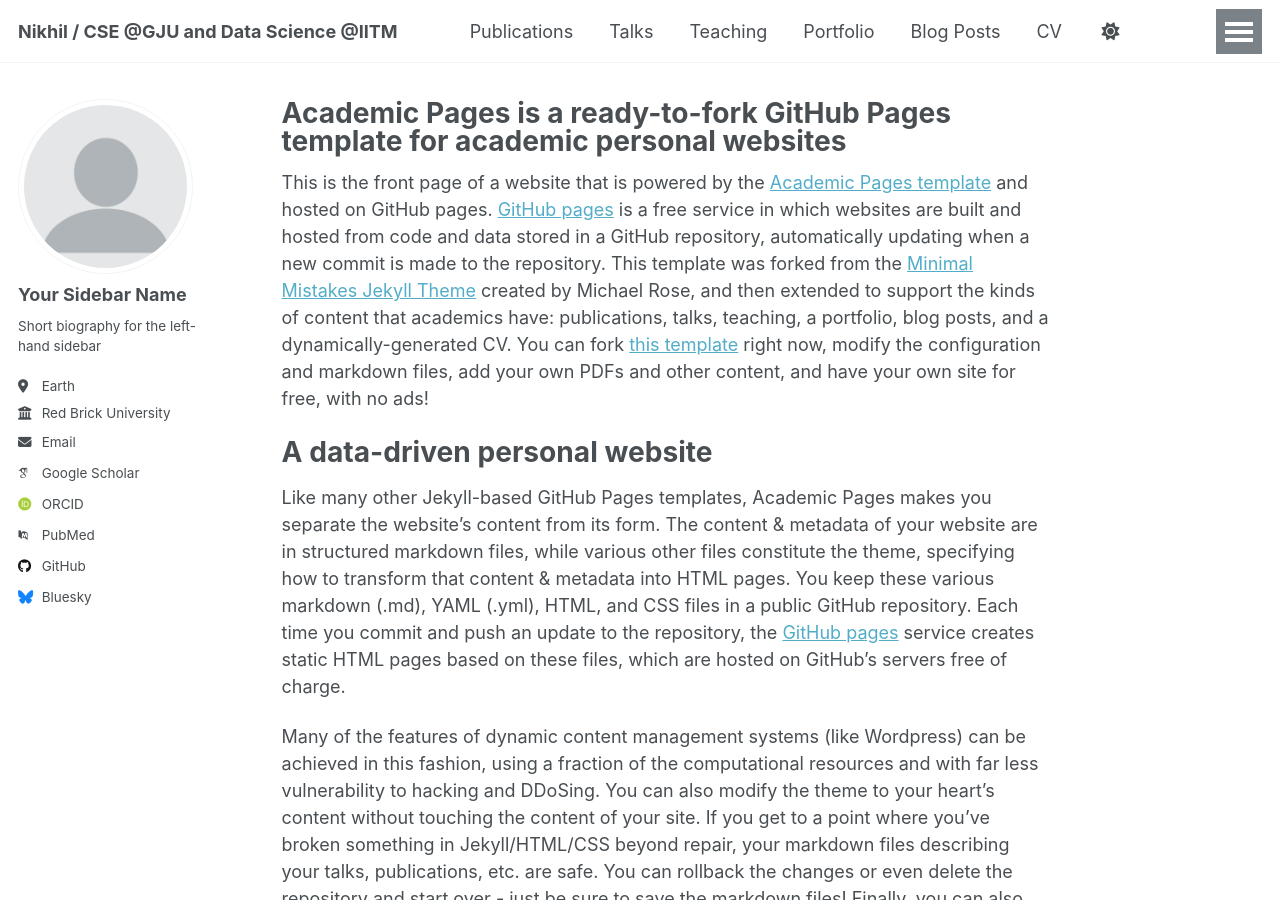
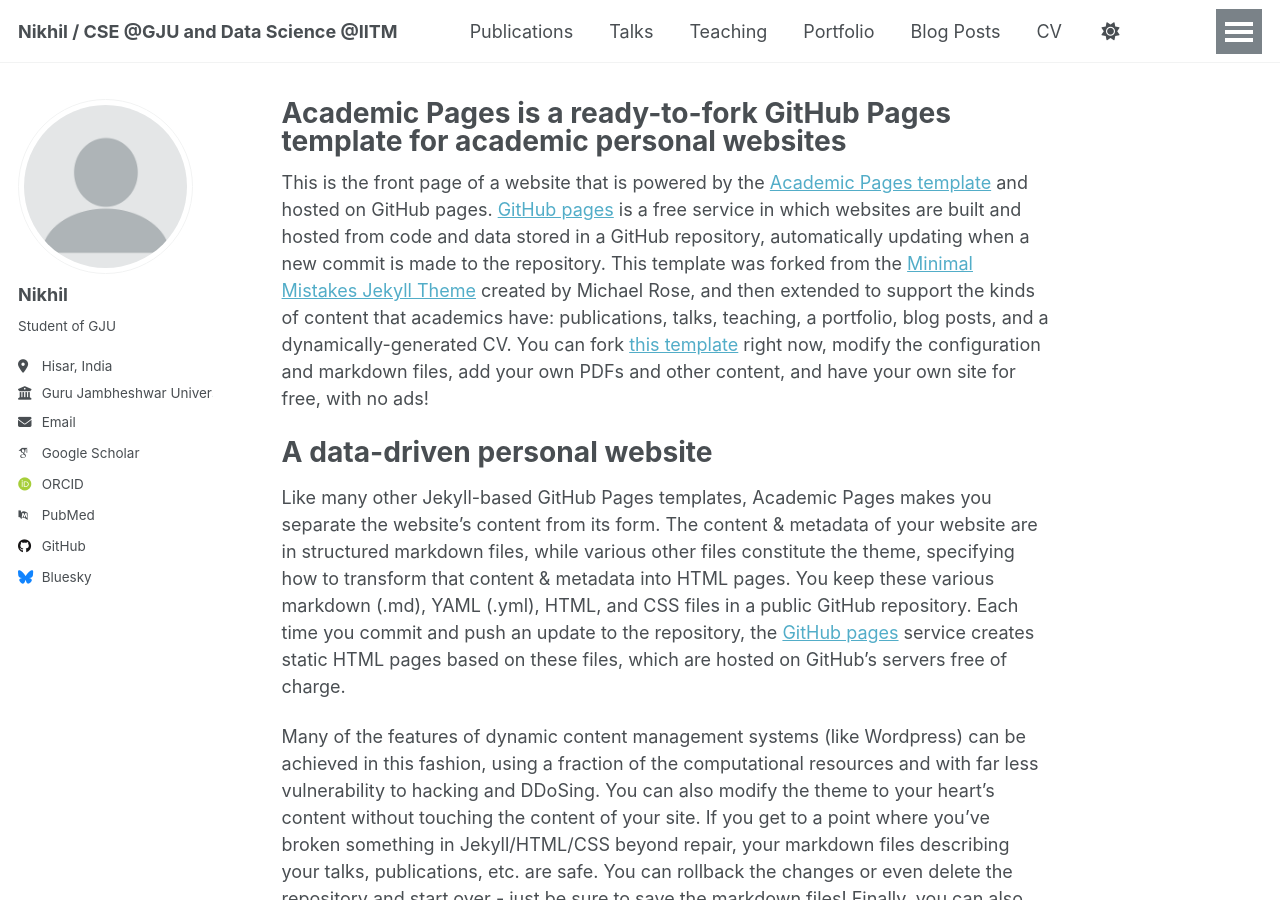
Before and after one commit to nikhilx18/myacademicpage, a Jekyll site: the page built from _pages/about.md, in a window 1280 px wide and 900 px high. Built offline with Jekyll 4.4.1, drawn with Linux system fonts in a browser that asks for light colours; some web fonts are replaced.

Commit message:
Update _config.yml

```diff
--- a/_config.yml
+++ b/_config.yml
@@ -12,7 +12,7 @@ site_theme               : "default"
 title                    : "Nikhil / CSE @GJU and Data Science @IITM"
 title_separator          : "-"
 name                     : &name "Nikhil"
-description              : &description "personal description"
+description              : &description "2nd year student at GJU and pursing diploma in Programming from IITM"
 url                      : https://academicpages.github.io # the base hostname & protocol for your site e.g. "https://[your GitHub username].github.io"
 baseurl                  : "" # the subpath of your site, e.g. "/blog"
 repository               : "academicpages/academicpages.github.io"
@@ -23,13 +23,13 @@ repository               : "academicpages/academicpages.github.io"
 author:
   # Biographic information
   avatar           : "profile.png"
-  name             : "Your Sidebar Name"
+  name             : "Nikhil"
   pronouns         : # example: "she/her"
-  bio              : "Short biography for the left-hand sidebar"
-  location         : "Earth"
-  employer         : "Red Brick University"
+  bio              : "Student of GJU"
+  location         : "Hisar, India"
+  employer         : "Guru Jambheshwar University"
   uri              : # URL
-  email            : "none@example.org"
+  email            : "nikhilkumar7718@gmail.com"
 
   # Academic websites
   arxiv            : # URL - Update with the correct link to your profile
```
